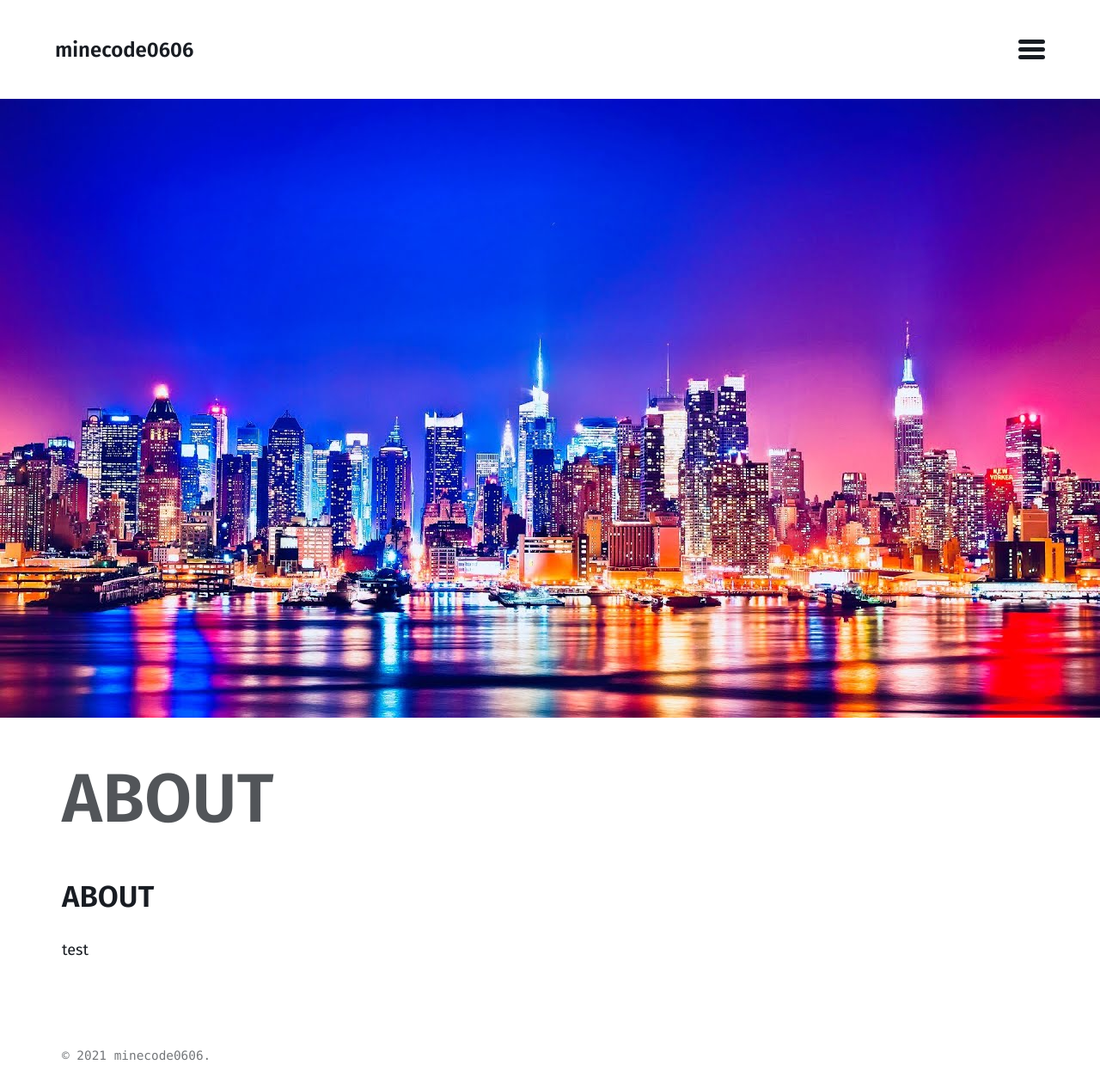
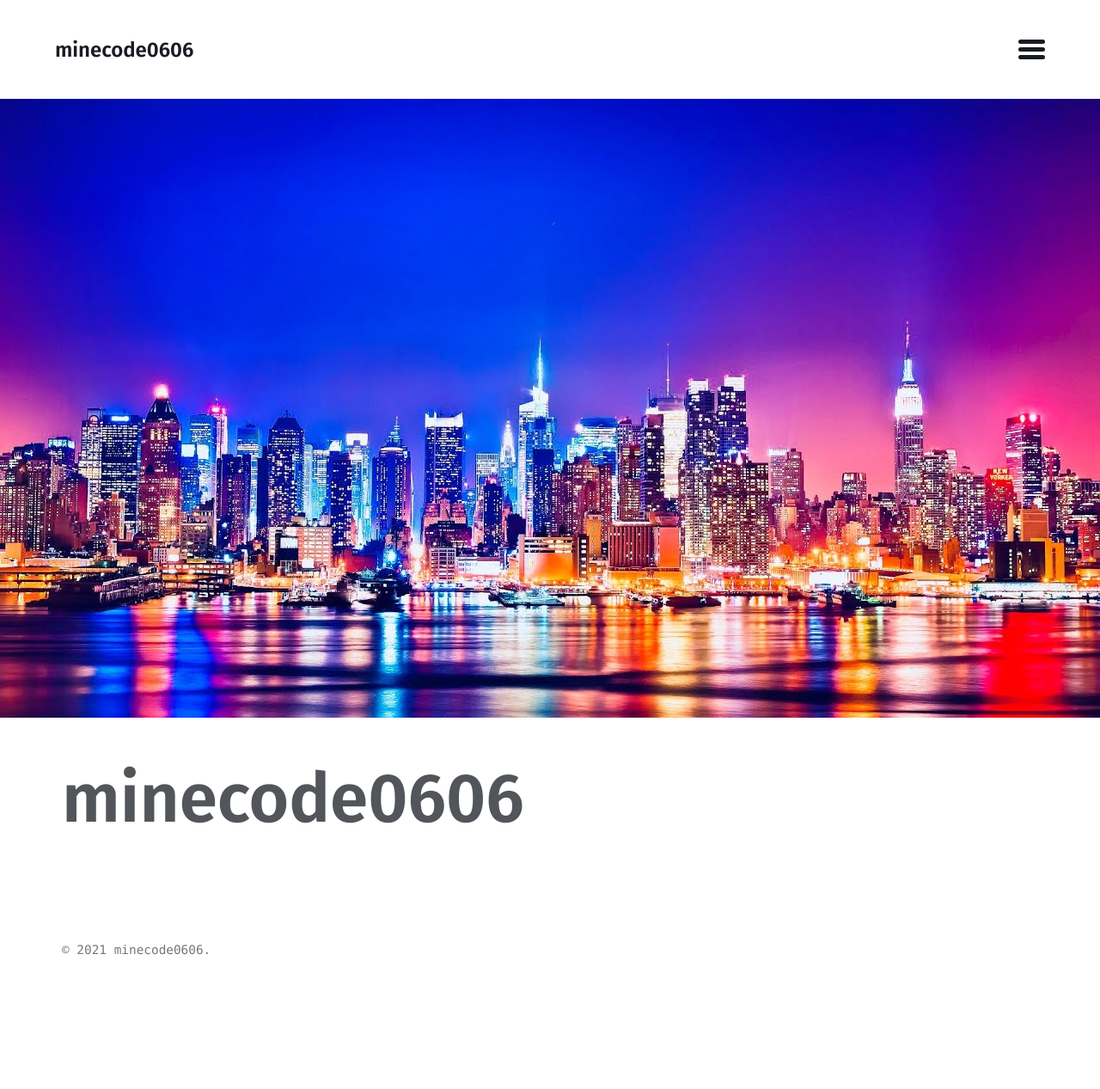
Before and after one commit to mmistakes/jekyll-theme-basically-basic, a Jekyll site: the page built from index.md, in a window 1280 px wide. Shown: the whole page at 86% size. Built offline with Jekyll 4.4.1, drawn with Linux system fonts in a browser that asks for light colours; our own code applies the rules of GitHub Pages for plain Markdown files; after the commit the page ends 1144 px from its top, so only the background shows below that.

```diff
--- a/index.md
+++ b/index.md
@@ -2,5 +2,3 @@
 layout: home
 image : /assets/images/view.jpeg
 ---
-## ABOUT
-test
```
